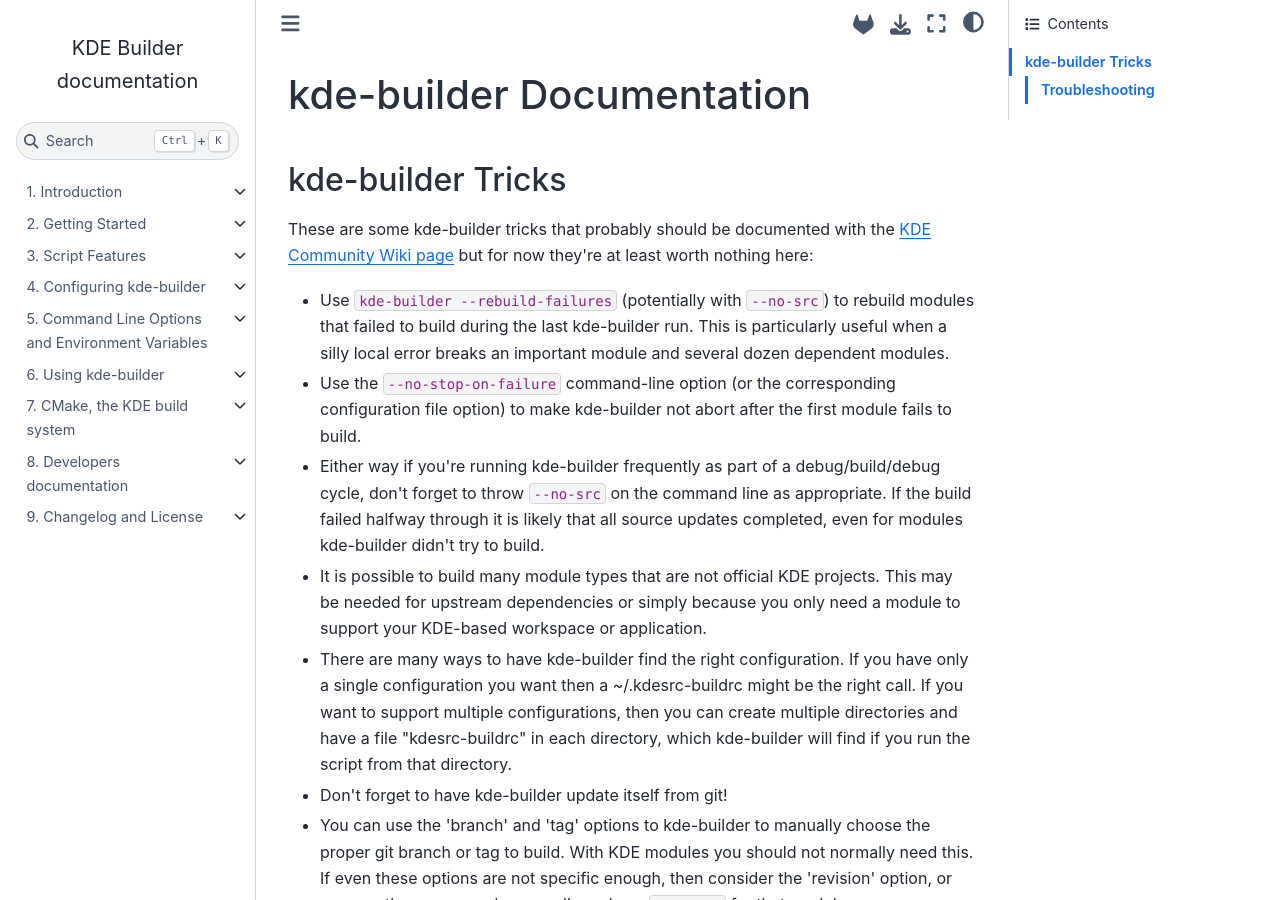
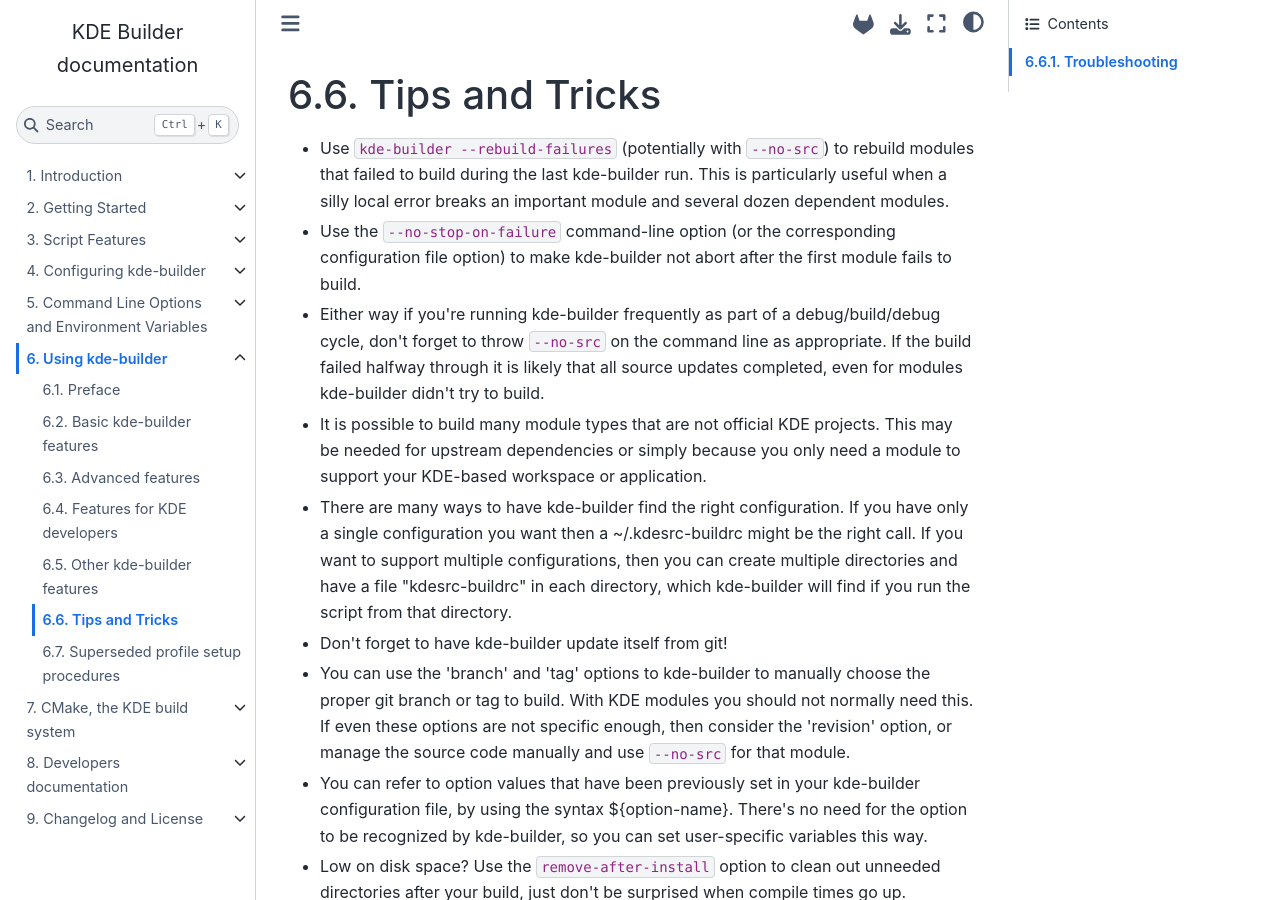
Before and after one commit to KDE/kde-builder, a Sphinx documentation site: the page built from doc/chapter_06/tips-and-tricks.md, in a window 1280 px wide and 900 px high. Built offline with Sphinx 7.4.7 and the Sphinx Book theme 1.1.4, drawn with Linux system fonts in a browser that asks for light colours; some of the changed text lies outside the part shown.

Commit message:
doc: Move tips-and-tricks under chapter_06

````diff
--- a/doc/chapter_06/index.md
+++ b/doc/chapter_06/index.md
@@ -7,5 +7,6 @@
 advanced-features
 developer-features
 other-features
+tips-and-tricks
 appendix-profile
 ```
--- a/doc/README.md
+++ b/doc/chapter_06/tips-and-tricks.md
@@ -1,10 +1,4 @@
-# kde-builder Documentation
-
-## kde-builder Tricks
-
-These are some kde-builder tricks that probably should be documented with the
-[KDE Community Wiki page](https://community.kde.org/Get_Involved/development#Set_up_kdesrc-build)
-but for now they're at least worth nothing here:
+# Tips and Tricks
 
 - Use `kde-builder --rebuild-failures` (potentially with `--no-src`) to
   rebuild modules that failed to build during the last kde-builder run. This
@@ -17,7 +11,7 @@
 
 - Either way if you're running kde-builder frequently as part of a
   debug/build/debug cycle, don't forget to throw `--no-src` on the command line
-  as appropriate.  If the build failed halfway through it is likely that all
+  as appropriate. If the build failed halfway through it is likely that all
   source updates completed, even for modules kde-builder didn't try to build.
 
 - It is possible to build many module types that are not official KDE projects.
@@ -79,9 +73,9 @@
 
 - You can also wrap kde-builder itself in a script if you want to do things
 like unusual pre-build setup, post-install cleanup, etc. This also goes well
-with the [`--query`][query] option.
+with the [`--query`](#cmdline-query) option.
 
-### Troubleshooting
+## Troubleshooting
 
 - Is `build-when-unchanged` disabled? Did you try building from a clean build
   directory? If your answer to either is "No" then try using `--refresh-build`
````
Also changed, not shown: other parts of doc/chapter_06/tips-and-tricks.md (+1 -4 lines).
